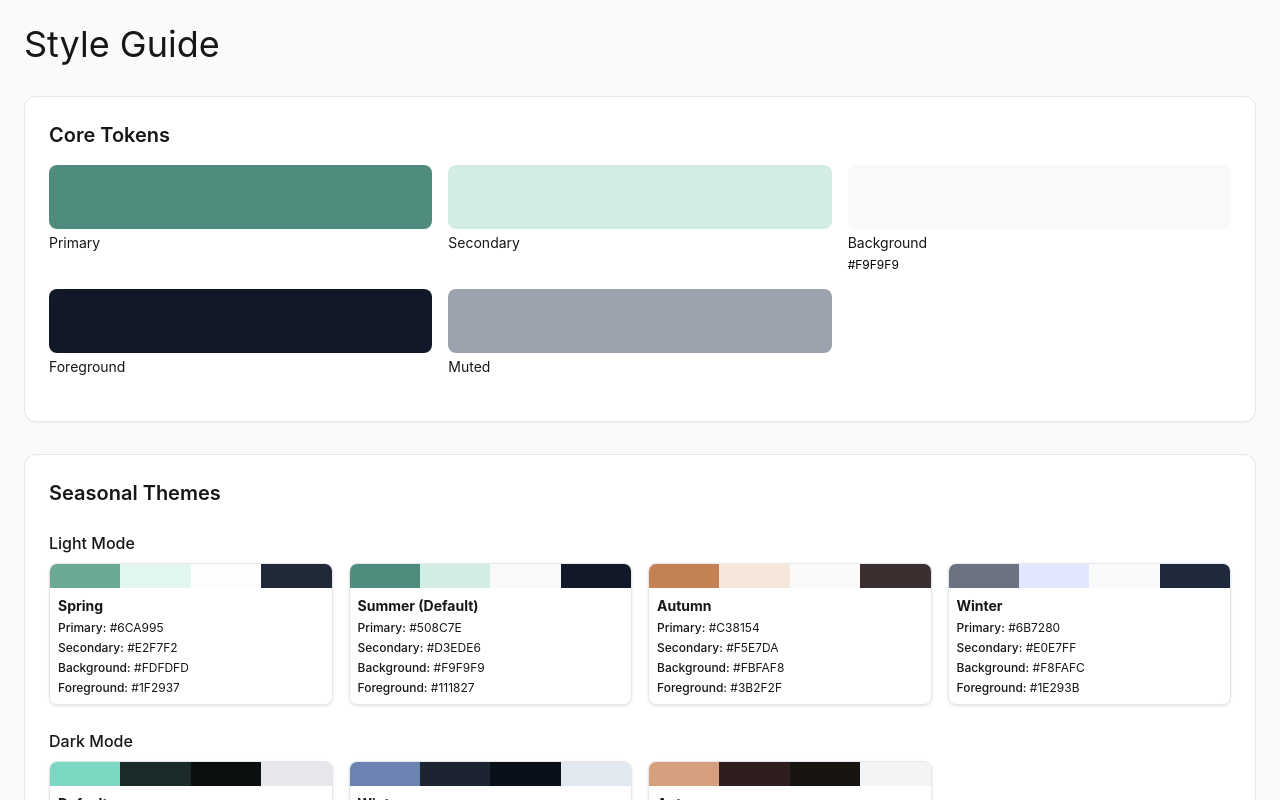
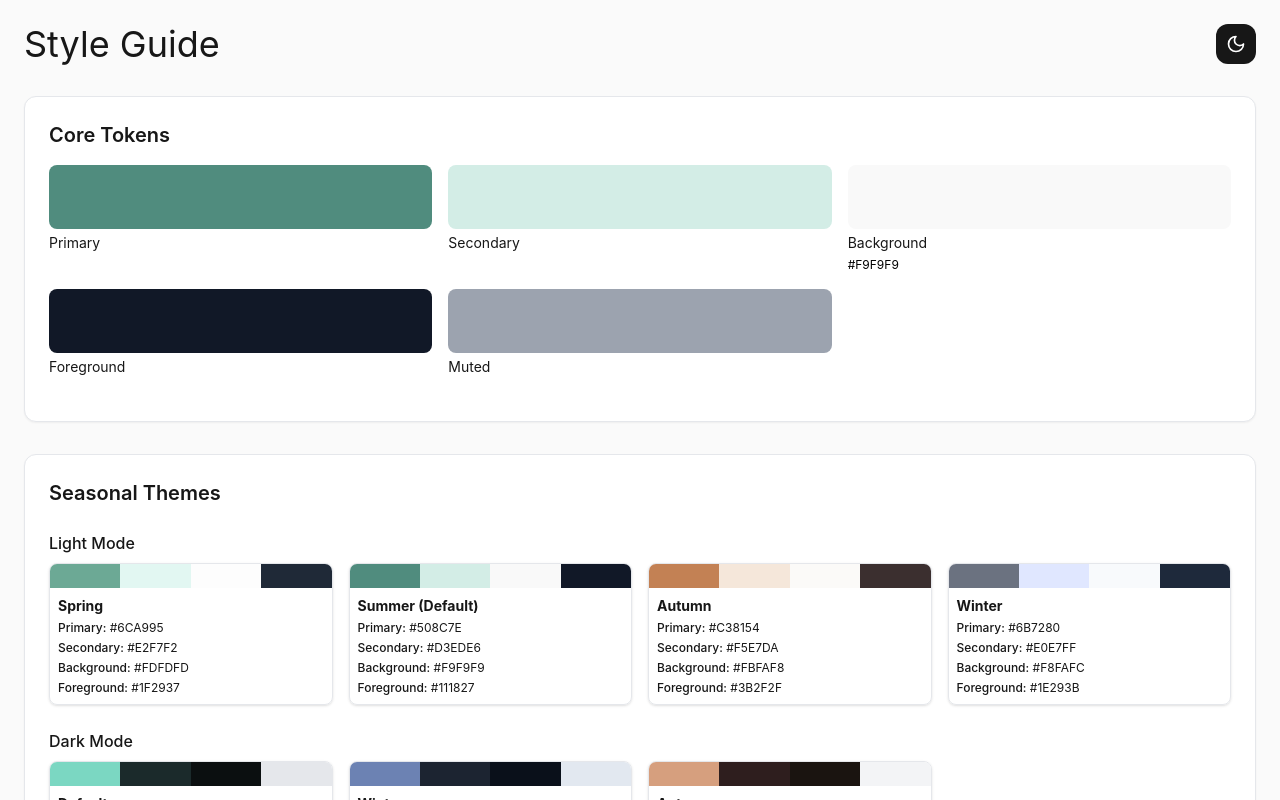
Before and after one commit to osmond/kaymaria, a Next.js app: page /style-guide in a window 1280 px wide. Shown: the top 800 px of the page. Built offline with nearby package versions, Linux system fonts and the light colour scheme.

Commit message:
style guide

```diff
--- a/app/style-guide/page.tsx
+++ b/app/style-guide/page.tsx
@@ -1,9 +1,34 @@
+"use client"
+
+import { useTheme } from "next-themes"
+import { useEffect, useState } from "react"
+import { Moon, Sun } from "lucide-react"
 import { Card, CardContent } from "@/components/ui/card"
+import { Button } from "@/components/ui/button"
 
 export default function StyleGuidePage() {
+  const { theme, setTheme, resolvedTheme } = useTheme()
+  const [mounted, setMounted] = useState(false)
+
+  useEffect(() => setMounted(true), [])
+
+  const isDark = resolvedTheme === "dark"
+
   return (
-    <div className="p-6 space-y-8">
-      <h1 className="text-4xl font-display">Style Guide</h1>
+    <div className="p-6 space-y-8 min-h-screen transition-colors duration-300">
+      <div className="flex justify-between items-center">
+        <h1 className="text-4xl font-display">Style Guide</h1>
+        {mounted && (
+          <Button
+            variant="outline"
+            size="icon"
+            onClick={() => setTheme(isDark ? "light" : "dark")}
+            aria-label="Toggle theme"
+          >
+            {isDark ? <Sun className="h-5 w-5" /> : <Moon className="h-5 w-5" />}
+          </Button>
+        )}
+      </div>
 
       {/* Core Colors */}
       <Card>
@@ -28,62 +53,20 @@ export default function StyleGuidePage() {
           <div>
             <h3 className="text-md font-medium mb-2">Light Mode</h3>
             <div className="grid grid-cols-1 md:grid-cols-2 lg:grid-cols-4 gap-4">
-              <ThemeSwatch
-                label="Spring"
-                primary="#6CA995"
-                secondary="#E2F7F2"
-                background="#FDFDFD"
-                foreground="#1F2937"
-              />
-              <ThemeSwatch
-                label="Summer (Default)"
-                primary="#508C7E"
-                secondary="#D3EDE6"
-                background="#F9F9F9"
-                foreground="#111827"
-              />
-              <ThemeSwatch
-                label="Autumn"
-                primary="#C38154"
-                secondary="#F5E7DA"
-                background="#FBFAF8"
-                foreground="#3B2F2F"
-              />
-              <ThemeSwatch
-                label="Winter"
-                primary="#6B7280"
-                secondary="#E0E7FF"
-                background="#F8FAFC"
-                foreground="#1E293B"
-              />
+              <ThemeSwatch label="Spring" primary="#6CA995" secondary="#E2F7F2" background="#FDFDFD" foreground="#1F2937" />
+              <ThemeSwatch label="Summer (Default)" primary="#508C7E" secondary="#D3EDE6" background="#F9F9F9" foreground="#111827" />
+              <ThemeSwatch label="Autumn" primary="#C38154" secondary="#F5E7DA" background="#FBFAF8" foreground="#3B2F2F" />
+              <ThemeSwatch label="Winter" primary="#6B7280" secondary="#E0E7FF" background="#F8FAFC" foreground="#1E293B" />
             </div>
           </div>
 
           {/* Dark Mode */}
-          <div className="dark">
+          <div>
             <h3 className="text-md font-medium mt-6 mb-2">Dark Mode</h3>
             <div className="grid grid-cols-1 md:grid-cols-3 lg:grid-cols-4 gap-4">
-              <ThemeSwatch
-                label="Default"
-                primary="#7BD7C2"
-                secondary="#1B2A2B"
-                background="#0B0F10"
-                foreground="#E5E7EB"
-              />
-              <ThemeSwatch
-                label="Winter"
-                primary="#6C82B3"
-                secondary="#1C2431"
-                background="#0A101A"
-                foreground="#E2E8F0"
-              />
-              <ThemeSwatch
-                label="Autumn"
-                primary="#D69F7E"
-                secondary="#2E1E1E"
-                background="#1A1410"
-                foreground="#F3F4F6"
-              />
+              <ThemeSwatch label="Default" primary="#7BD7C2" secondary="#1B2A2B" background="#0B0F10" foreground="#E5E7EB" />
+              <ThemeSwatch label="Winter" primary="#6C82B3" secondary="#1C2431" background="#0A101A" foreground="#E2E8F0" />
+              <ThemeSwatch label="Autumn" primary="#D69F7E" secondary="#2E1E1E" background="#1A1410" foreground="#F3F4F6" />
             </div>
           </div>
         </CardContent>
@@ -102,19 +85,7 @@ function ColorSwatch({ name, hex, text = "white" }: { name: string, hex: string,
   )
 }
 
-function ThemeSwatch({
-  label,
-  primary,
-  secondary,
-  background,
-  foreground,
-}: {
-  label: string
-  primary: string
-  secondary: string
-  background: string
-  foreground: string
-}) {
+function ThemeSwatch({ label, primary, secondary, background, foreground }: { label: string, primary: string, secondary: string, background: string, foreground: string }) {
   return (
     <div className="rounded-lg border overflow-hidden text-xs shadow">
       <div className="flex h-6">
```
